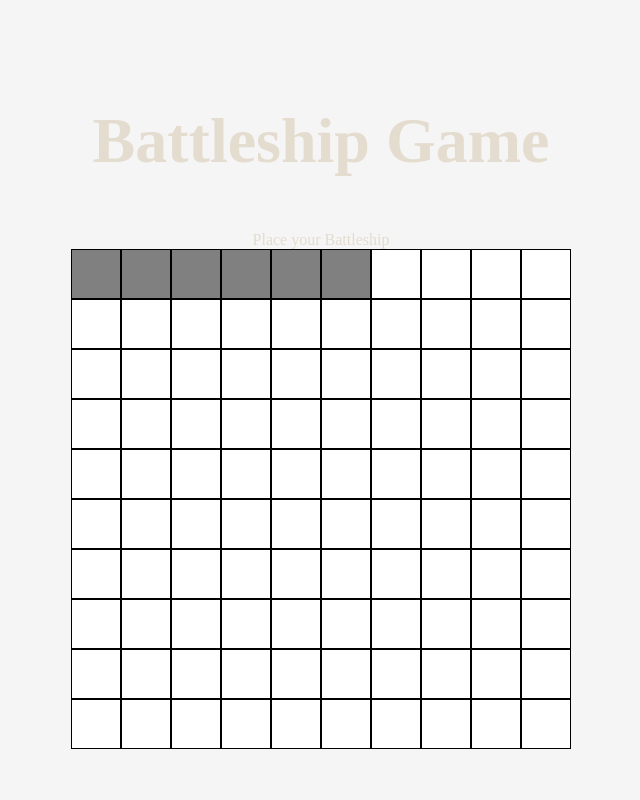
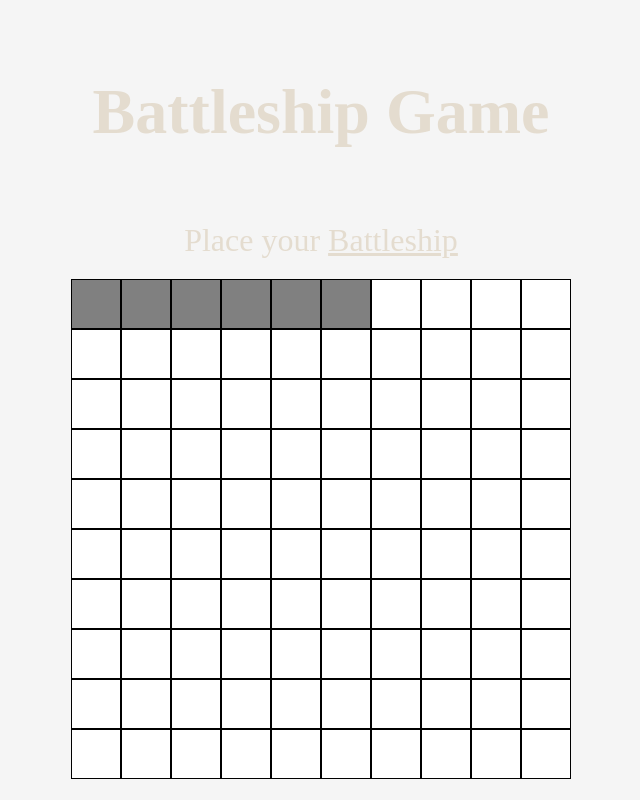
Before and after one commit to fufako/PROJECT-BATTLESHIP, a website built with webpack: page template.html in a window 1280 px wide. Both pictures are taken after a click on the element 415 px from the left and 274 px from the top of the page. Shown: the whole page, without its empty margins (319-959 px from the left). Built offline with nearby package versions, Linux system fonts and the light colour scheme; a web font is replaced by a local one.

Commit message:
Add underline of ship name in popup

```diff
--- a/src/UI.js
+++ b/src/UI.js
@@ -109,7 +109,8 @@ export function gridPlaceShip(event) {
 
 function displayShipName(n) {
   const info = document.querySelector(".info")
-  info.textContent = "Place your " + getShipName(n - 1)
+
+  info.innerHTML = "Place your " + `<u>` + getShipName(n - 1) + `</u>`
 }
 function getShipName(n) {
   if (n === 6) return "Carrier"
@@ -123,13 +124,15 @@ export function createPopup() {
   const infoHeader = document.createElement("h2")
   const info = document.createElement("div")
   const grid = document.createElement("div")
+
   popup.appendChild(infoHeader)
   popup.appendChild(info)
   popup.appendChild(grid)
+
   info.className = "info"
   grid.className = "grid-popup"
   infoHeader.textContent = "Battleship Game"
-  info.textContent = `Place your Carrier`
+  info.innerHTML = `Place your <u>Carrier</u>`
 
   grid.style.gridTemplateColumns = "repeat(" + SIZE + ", 1fr)"
   grid.style.gridTemplateRows = "repeat(" + SIZE + ", 1fr)"
--- a/src/style.css
+++ b/src/style.css
@@ -48,6 +48,11 @@ body {
 h2 {
   font-size: 4rem;
 }
+.info {
+  font-size: 2rem;
+  padding: 20px;
+}
+
 .grid-popup {
   display: grid;
   visibility: visible;
```
